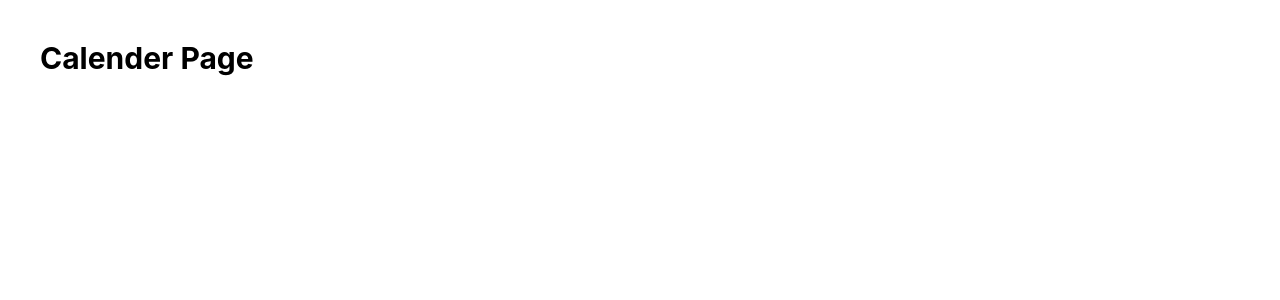
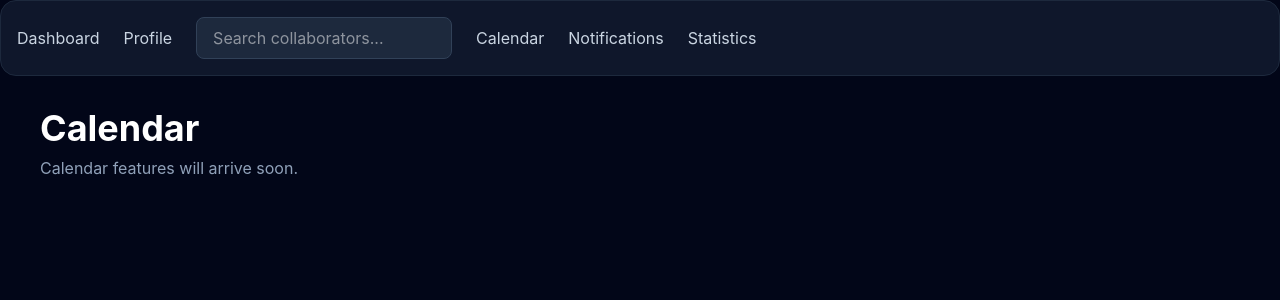
Before and after one commit to Ganesh-Macherla/WorkHive, a React app in the folder frontend/: page /calender in a window 1280 px wide. Shown: the top 300 px of the page. Built offline with nearby package versions, Linux system fonts and the light colour scheme; the HTML template or start-up script is replaced by a standard one.

Commit message:
Add tempporary Calender and Notification pages inside the navbar

```diff
--- a/frontend/src/pages/Calender.jsx
+++ b/frontend/src/pages/Calender.jsx
@@ -1,9 +1,35 @@
-function Calender() {
-  return (
-    <div className="p-10 text-3xl font-bold">
-      Calender Page
-    </div>
-  );
+import Navbar from "../components/Navbar";
+
+function Calendar() {
+
+    return (
+
+        <div className="min-h-screen bg-slate-950 text-white">
+
+            <Navbar />
+
+            <div className="p-10 pt-2">
+
+                <div className="mb-8">
+
+                    <h1 className="text-4xl font-bold">
+
+                        Calendar
+
+                    </h1>
+
+                    <p className="text-slate-400 mt-2">
+
+                        Calendar features will arrive soon.
+
+                    </p>
+
+                </div>
+
+            </div>
+
+        </div>
+    );
 }
 
-export default Calender;
+export default Calendar;
--- a/frontend/src/pages/Notifications.jsx
+++ b/frontend/src/pages/Notifications.jsx
@@ -1,9 +1,35 @@
+import Navbar from "../components/Navbar";
+
 function Notifications() {
-  return (
-    <div className="p-10 text-3xl font-bold">
-      Notifications Page
-    </div>
-  );
+
+    return (
+
+        <div className="min-h-screen bg-slate-950 text-white">
+
+            <Navbar />
+
+            <div className="p-10 pt-2">
+
+                <div className="mb-8">
+
+                    <h1 className="text-4xl font-bold">
+
+                        Notifications
+
+                    </h1>
+
+                    <p className="text-slate-400 mt-2">
+
+                        Notifications will arrive soon.
+
+                    </p>
+
+                </div>
+
+            </div>
+
+        </div>
+    );
 }
 
 export default Notifications;
```
